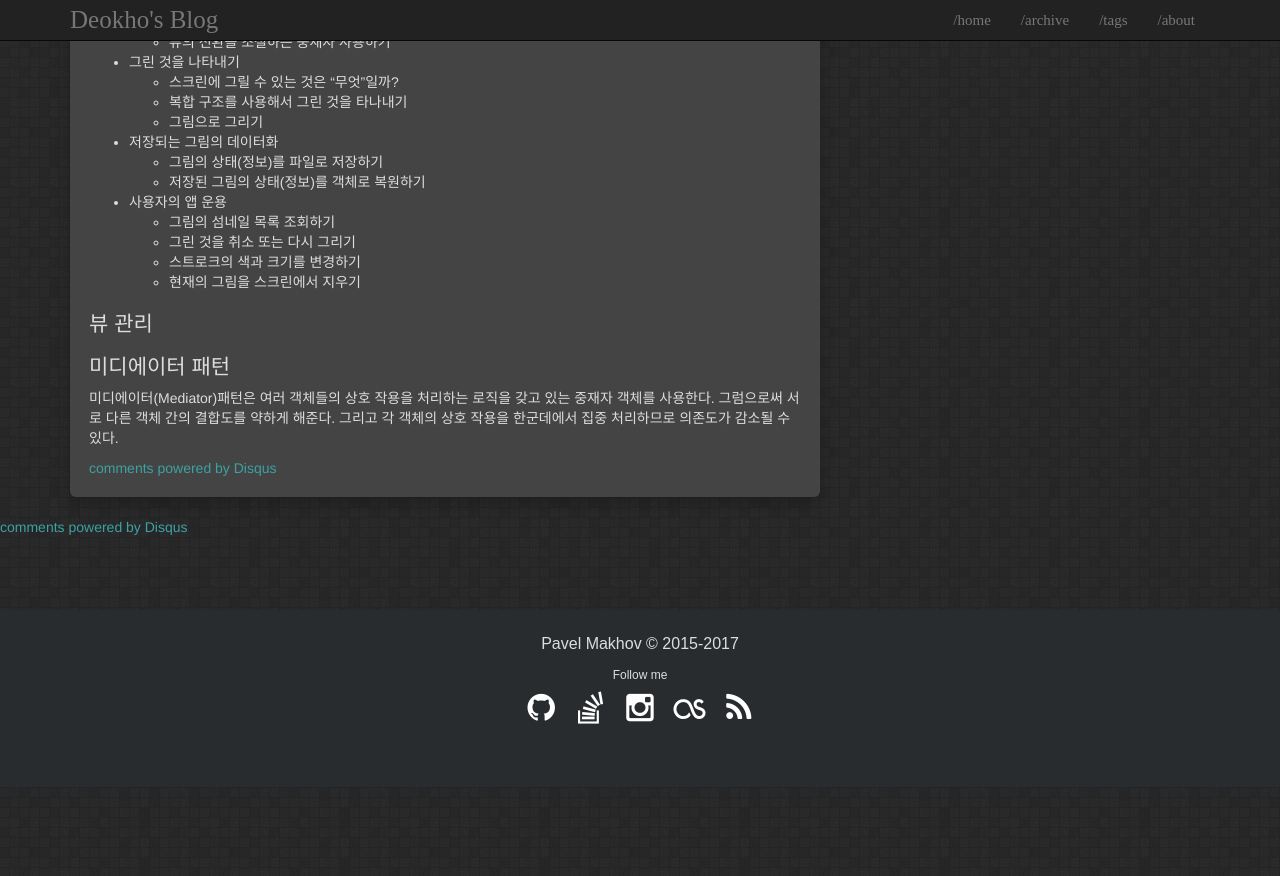
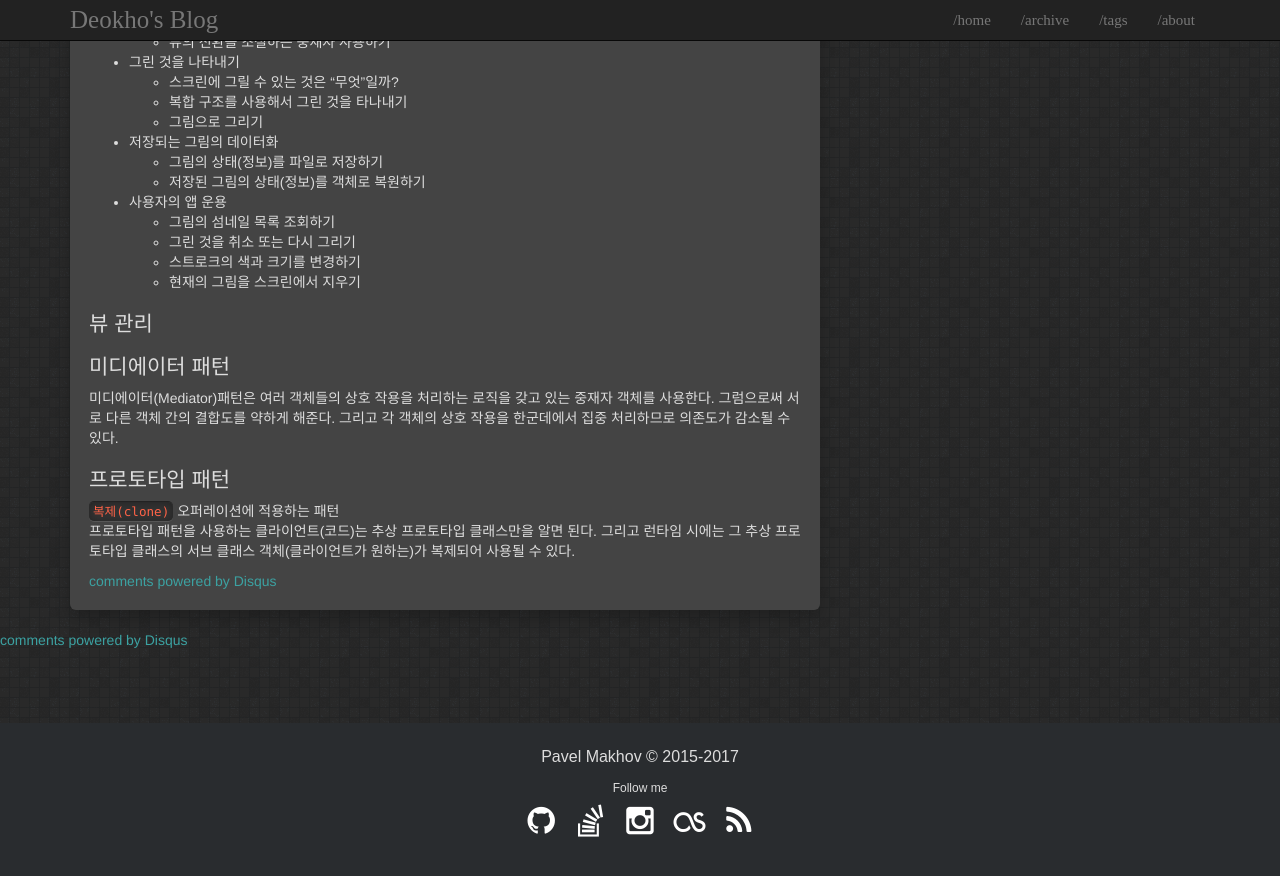
Before and after one commit to LeeDeokho/LeeDeokHo.github.io, a Jekyll site: the page built from _posts/iOS/ObjC/design_pattern/2019-04-17-Chapter2-iPhoneAppDesign.md, in a window 1280 px wide and 900 px high, scrolled down 973 px. Shown: the top 876 px of the window. Built offline with Jekyll 4.4.1, drawn with Linux system fonts in a browser that asks for light colours; comment, search, counter and statistics services are not loaded; before the commit the page ends 1760 px from its top, so only the background shows below that.

Commit message:
Add prototype pattern

```diff
--- a/_posts/iOS/ObjC/design_pattern/2019-04-17-Chapter2-iPhoneAppDesign.md
+++ b/_posts/iOS/ObjC/design_pattern/2019-04-17-Chapter2-iPhoneAppDesign.md
@@ -58,3 +58,8 @@ comments: true
 ## 미디에이터 패턴
 
 미디에이터(Mediator)패턴은 여러 객체들의 상호 작용을 처리하는 로직을 갖고 있는 중재자 객체를 사용한다. 그럼으로써 서로 다른 객체 간의 결합도를 약하게 해준다. 그리고 각 객체의 상호 작용을 한군데에서 집중 처리하므로 의존도가 감소될 수 있다.
+
+## 프로토타입 패턴
+
+`복제(clone)` 오퍼레이션에 적용하는 패턴
+프로토타입 패턴을 사용하는 클라이언트(코드)는 추상 프로토타입 클래스만을 알면 된다. 그리고 런타임 시에는 그 추상 프로토타입 클래스의 서브 클래스 객체(클라이언트가 원하는)가 복제되어 사용될 수 있다.
```
